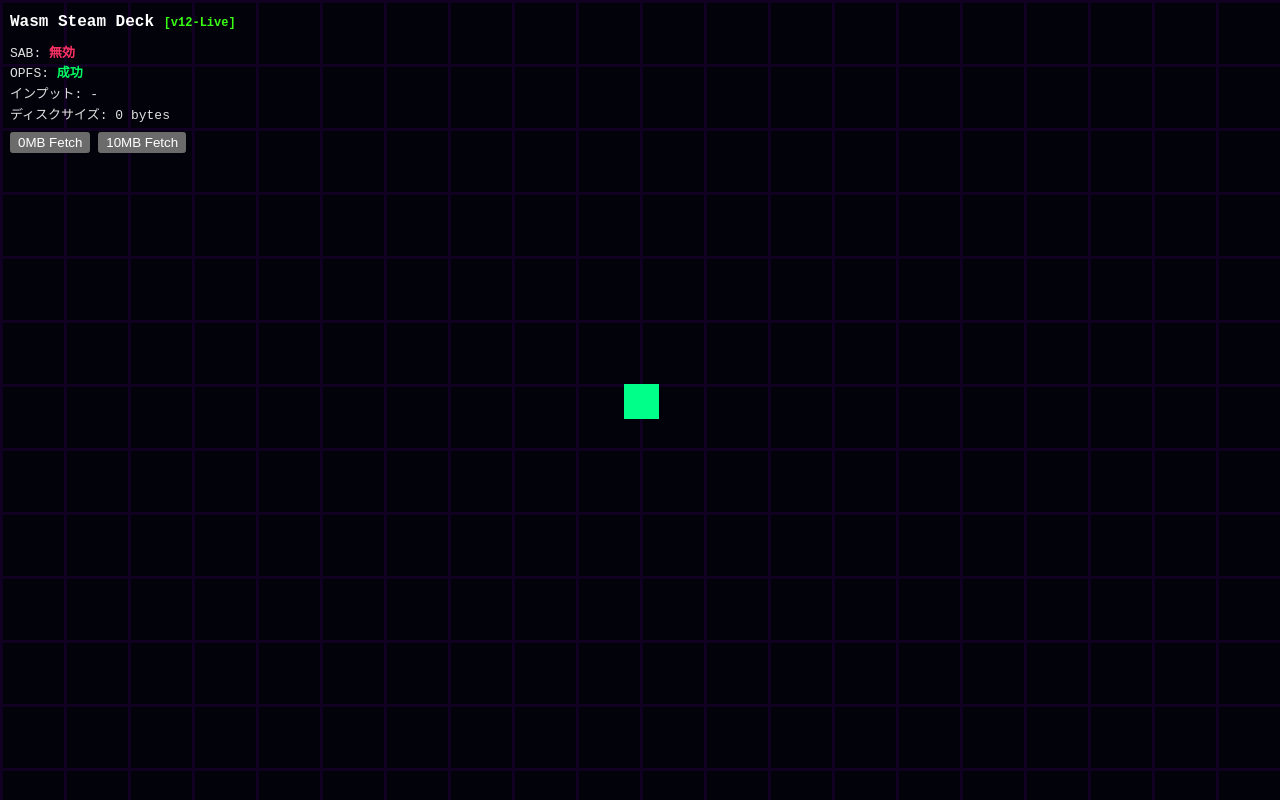
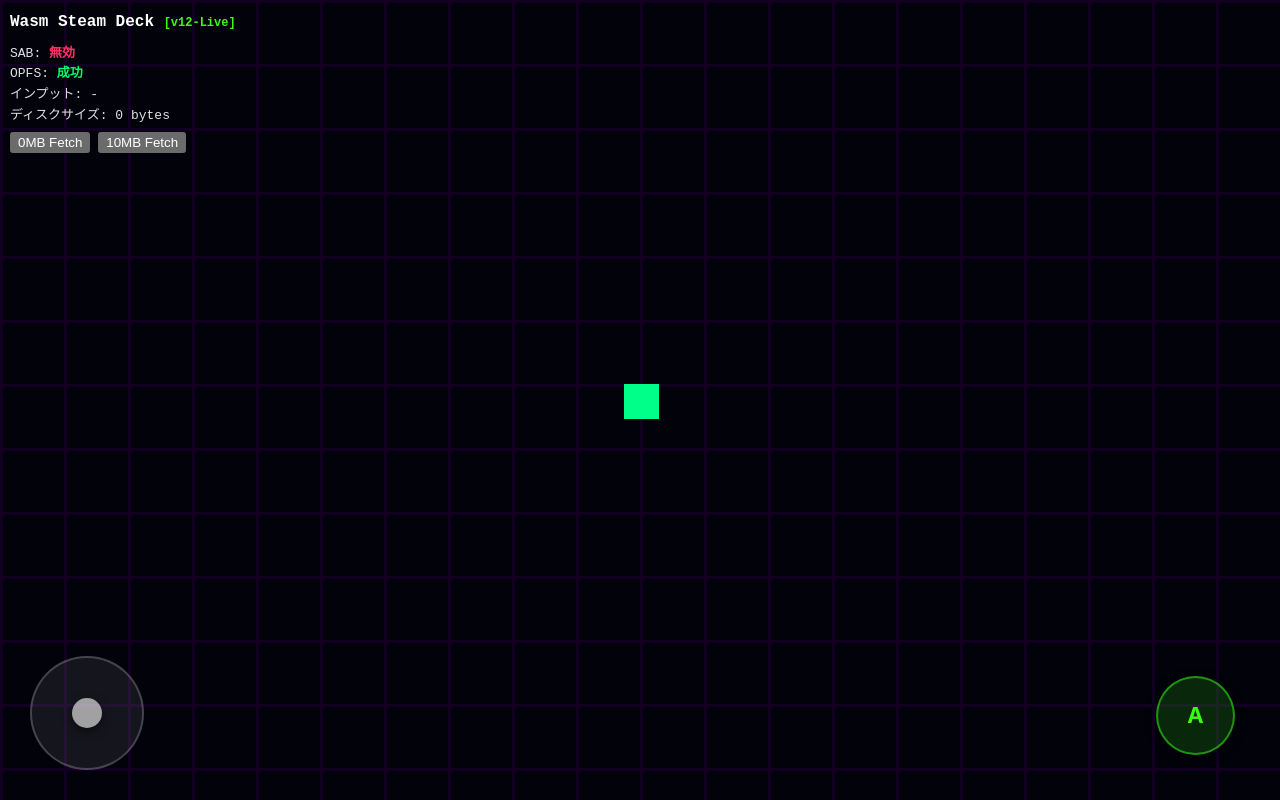
Before and after one commit to Python121212/wasm-steam-deck, a website built with Vite: page index.html in a window 1280 px wide. Built offline with nearby package versions, Linux system fonts and the light colour scheme.

Commit message:
Update style.css

```diff
--- a/src/style.css
+++ b/src/style.css
@@ -13,9 +13,13 @@ body {
   width: 100vw;
   height: 100vh;
   background: #000;
+  /* スマホでの不要な長押しメニューや選択を完全禁止 */
+  user-select: none;
+  -webkit-user-select: none;
+  touch-action: none;
 }
 
-/* 📺 ゲーム画面用Canvas：背景いっぱいにアスペクト比を維持して広げる */
+/* 📺 ゲーム画面用Canvas */
 #deck-screen {
   position: absolute;
   top: 50%;
@@ -26,11 +30,10 @@ body {
   max-width: 160vh;
   max-height: 100vh;
   object-fit: contain;
-  image-rendering: pixelated; /* ドット絵をクッキリ映す魔法 */
+  image-rendering: pixelated;
   z-index: 1;
 }
 
-/* デバッグ用オーバーレイを前面に配置 */
 #debug-overlay {
   font-family: monospace;
   font-size: 13px;
@@ -53,3 +56,69 @@ body {
   color: #ff3366;
   font-weight: bold;
 }
+
+/* 🕹️ 仮想コントローラーUIオーバーレイ */
+#virtual-controller {
+  position: absolute;
+  top: 0;
+  left: 0;
+  width: 100vw;
+  height: 100vh;
+  z-index: 5;
+  pointer-events: none; /* 下の要素を邪魔しない */
+}
+
+/* 仮想スティックの土台（左下） */
+#v-stick-base {
+  position: absolute;
+  bottom: 30px;
+  left: 30px;
+  width: 110px;
+  height: 110px;
+  background: rgba(255, 255, 255, 0.08);
+  border: 2px solid rgba(255, 255, 255, 0.2);
+  border-radius: 50%;
+  pointer-events: auto; /* タッチイベントを有効化 */
+  touch-action: none;
+}
+
+/* 仮想スティックの真ん中のつまみ */
+#v-stick-knob {
+  position: absolute;
+  top: 40px;
+  left: 40px;
+  width: 30px;
+  height: 30px;
+  background: rgba(255, 255, 255, 0.6);
+  border-radius: 50%;
+  box-shadow: 0 4px 10px rgba(0,0,0,0.5);
+  pointer-events: none;
+}
+
+/* 仮想Aボタン（右下） */
+#v-btn-a {
+  position: absolute;
+  bottom: 45px;
+  right: 45px;
+  width: 75px;
+  height: 75px;
+  background: rgba(57, 255, 20, 0.15);
+  border: 2px solid rgba(57, 255, 20, 0.5);
+  color: #39ff14;
+  border-radius: 50%;
+  font-weight: bold;
+  font-size: 22px;
+  display: flex;
+  align-items: center;
+  justify-content: center;
+  pointer-events: auto;
+  touch-action: none;
+  box-shadow: 0 4px 12px rgba(0,0,0,0.4);
+}
+
+/* ボタンを押した時のエフェクト */
+#v-btn-a:active {
+  background: rgba(57, 255, 20, 0.5);
+  color: #fff;
+  transform: scale(0.95);
+}
```
